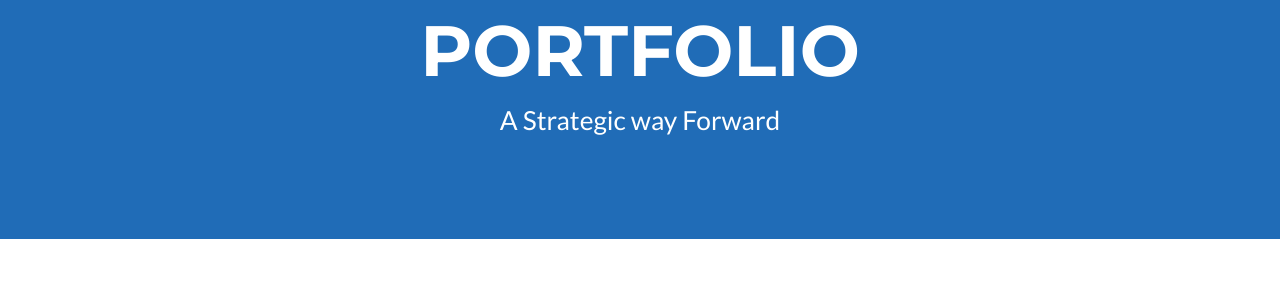
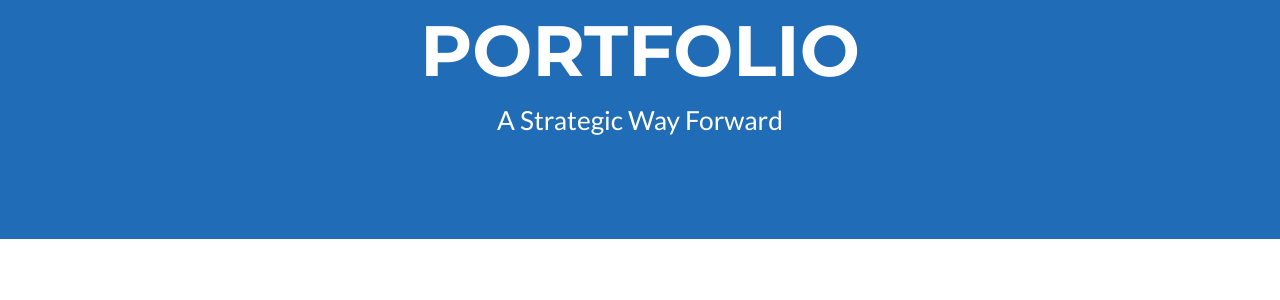
Before and after one commit to Kelly-Portfolio/Kelly-Portfolio.github.io, a Jekyll site: the page built from _posts/2014-07-18-project-1.markdown, in a window 1280 px wide and 900 px high, scrolled down 320 px. Shown: the part 156-456 px from the top of the window. Built offline with Jekyll 4.4.1, drawn with Linux system fonts in a browser that asks for light colours.

```diff
--- a/_config.yml
+++ b/_config.yml
@@ -4,7 +4,7 @@ email: f/xqazqlbp
 url: https://github.com/jeromelachaud/freelancer-theme
 description: "Kelly Xu's Portfolio"
 keywords: "Kelly, Kelly Xu, Portfolio, Designer, Strategic Product Design, Strategic Product Designer"
-skills: "A Strategic way Forward"
+skills: "A Strategic Way Forward"
 meta_author: Xu Kelly
 
 # Google webmaster tools
```
